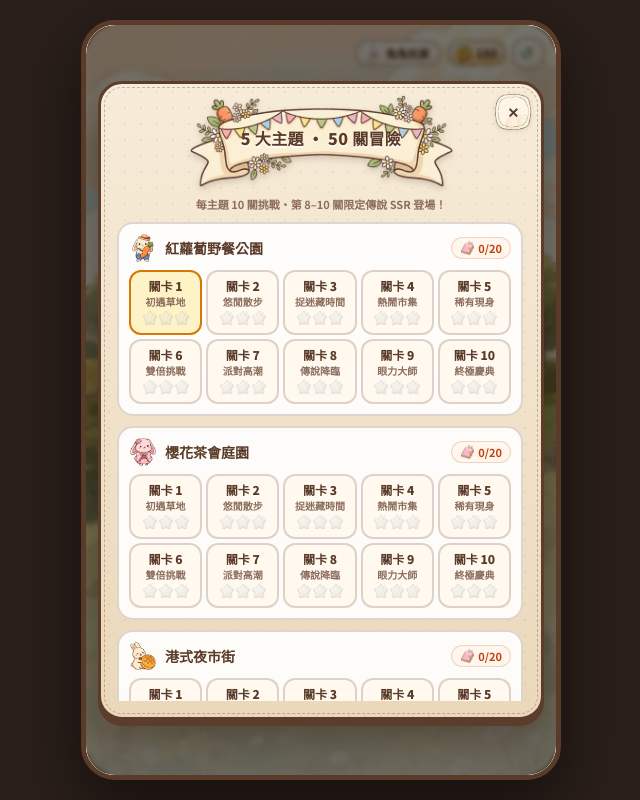
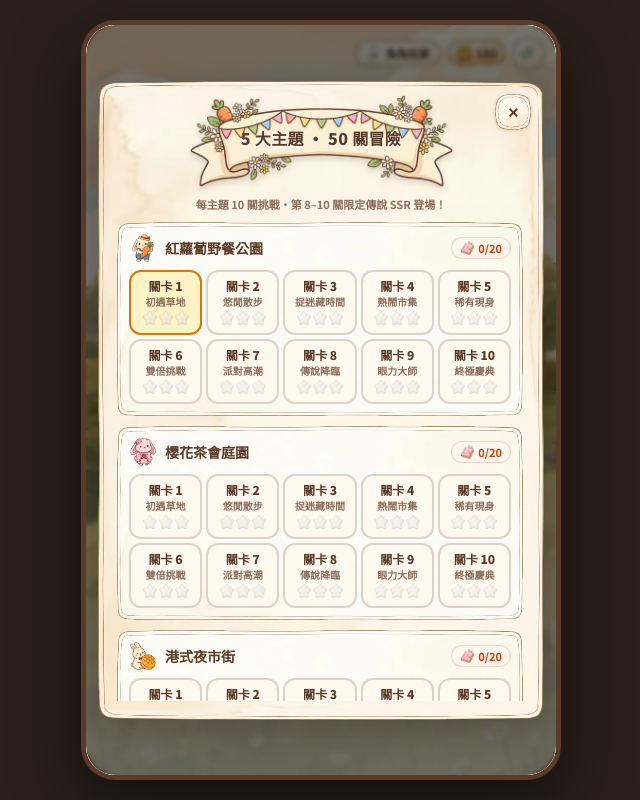
Before and after one commit to nova-insight-gh/bunny-hide-and-seek, a plain HTML site: page index.html in a window 1280 px wide. Both pictures are taken after a click on the button "50 關卡". Shown: the whole page, without its empty margins (319-959 px from the left). Drawn offline with Linux system fonts and the light colour scheme.

Commit message:
style(ui): hand-drawn watercolour popup panels and inner cards
Gemini painted a blank popup panel and a light inner card in the same
picture-book style as the buttons. Both are 9-sliced with border-image:
the panel replaces the thick outline, dashed stitch and hard drop on
.game-panel, and the card replaces the white rounded boxes inside
panels (quests, shop items, album cards, score box, nickname box).

Co-Authored-By: Claude Opus 5.5 <noreply@anthropic.com>

```diff
--- a/index.html
+++ b/index.html
@@ -113,17 +113,17 @@
     .game-btn-gold   { --plate: url('assets/ui_btn/gold.webp'); }
     .game-btn-orange { --plate: url('assets/ui_btn/orange.webp'); color: #FFFAF2; text-shadow: 0 1px 2px rgba(110, 52, 22, 0.5); }
 
+    /* Popup panels and the white cards inside them: hand-drawn watercolour frames from Gemini, 9-sliced. */
     .game-panel {
-      background-color: #F3E5CE;
-      background-image:
-        radial-gradient(rgba(104, 68, 42, 0.07) 1px, transparent 0),
-        radial-gradient(rgba(155, 114, 78, 0.05) 1px, transparent 0),
-        linear-gradient(180deg, #F7ECD9 0%, #EBD8BA 100%);
-      background-size: 16px 16px, 24px 24px, 100% 100%;
-      border: 3px solid #5C3D2B;
-      outline: 1.5px dashed rgba(92, 61, 43, 0.32);
-      outline-offset: -7px;
-      box-shadow: 0 6px 0 #5C3D2B, 0 18px 36px rgba(45, 28, 18, 0.38);
+      background: transparent;
+      border: 3px solid transparent;
+      border-image: url('assets/ui_btn/panel.webp') 44 fill / 16px stretch;
+      filter: drop-shadow(0 10px 18px rgba(45, 28, 18, 0.32));
+    }
+    .game-panel [class*="bg-white/"][class*="rounded-2xl"] {
+      background-color: transparent;
+      border-color: transparent;
+      border-image: url('assets/ui_btn/card.webp') 34 fill / 10px stretch;
     }
 
     .banner-header {
```
Also changed, not shown: assets/ui_btn/card.webp (added), assets/ui_btn/panel.webp (added).
